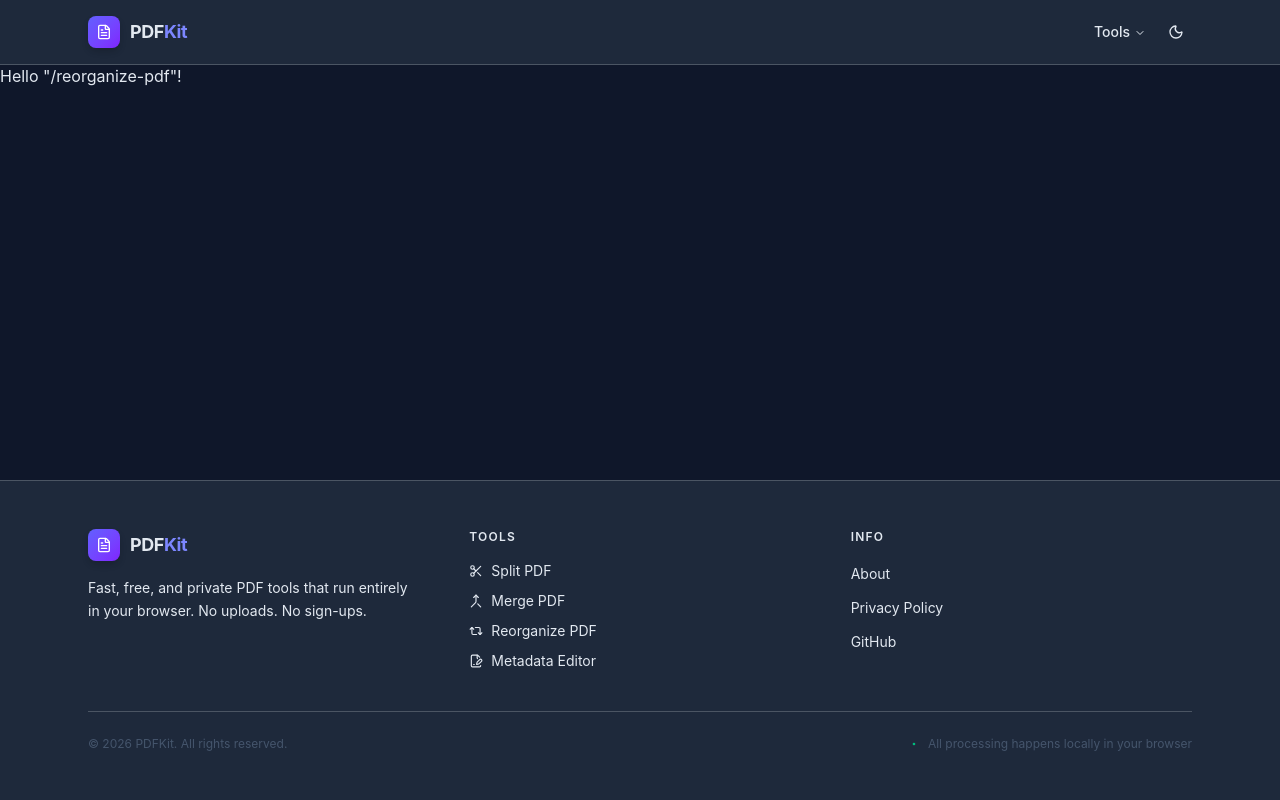
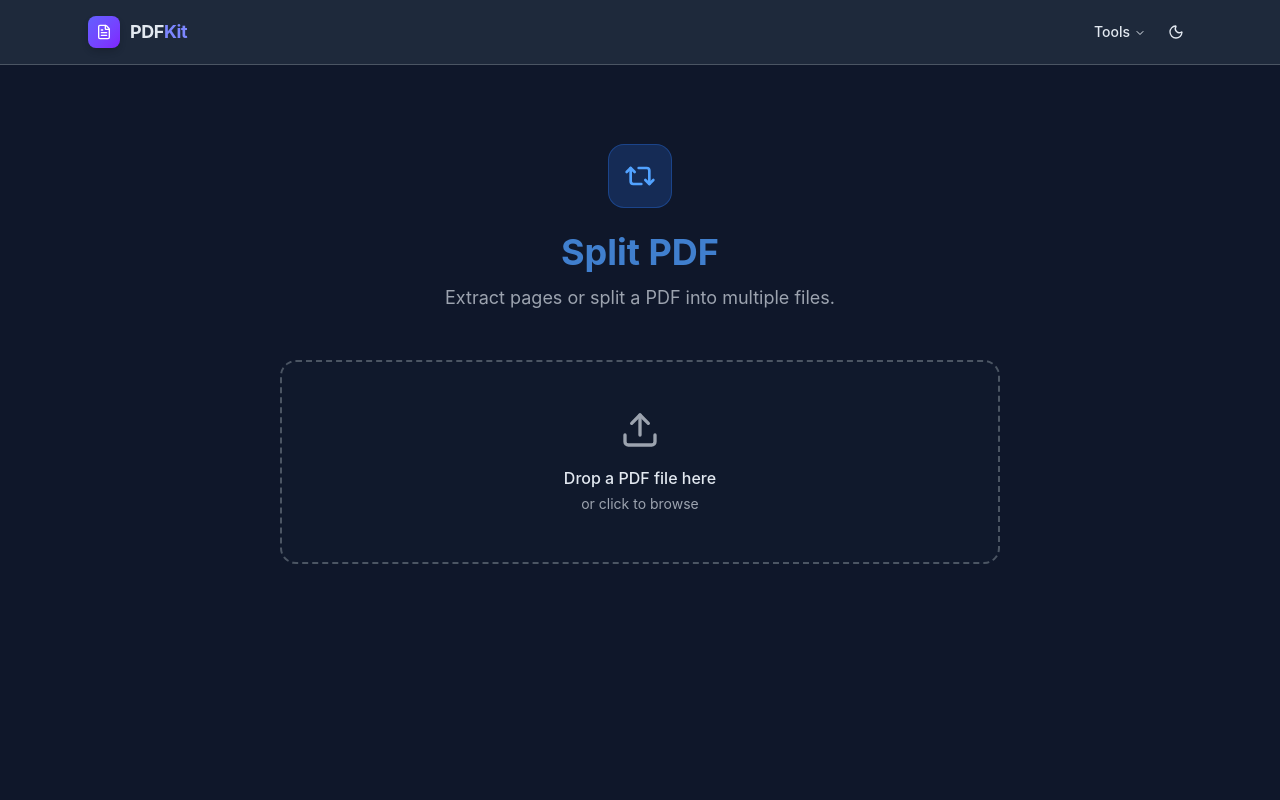
Before and after one commit to Siddhesh-Agarwal/pdf-kit, a React (Vite) app: page /reorganize-pdf in a window 1280 px wide. Shown: the top 800 px of the page. Built offline with nearby package versions, Linux system fonts and the light colour scheme.

Commit message:
Added filler `/reorganize-pdf` page

```diff
--- a/src/lib/pdf.ts
+++ b/src/lib/pdf.ts
@@ -1,11 +1,15 @@
 import { PDFDocument } from "pdf-lib";
+
+function getBlob(mergedBytes: Uint8Array<ArrayBufferLike>) {
+  const arr = new Uint8Array(mergedBytes);
+  return new Blob([arr], { type: "application/pdf" });
+}
 
 export async function mergePDFs(pdfs: File[]): Promise<Blob> {
   if (pdfs.length === 0) {
     return new Blob([], { type: "application/pdf" });
   }
   const mergedPdf = await PDFDocument.create();
-
   for (const pdf of pdfs) {
     const arrayBuffer = await pdf.arrayBuffer();
     const pdfDoc = await PDFDocument.load(arrayBuffer);
@@ -13,8 +17,7 @@ export async function mergePDFs(pdfs: File[]): Promise<Blob> {
     copiedPages.forEach((page) => mergedPdf.addPage(page));
   }
   const mergedBytes = await mergedPdf.save();
-
-  return new Blob([mergedBytes as BlobPart], { type: "application/pdf" });
+  return getBlob(mergedBytes);
 }
 
 export async function splitPDF(pdf: File, pageNumbers: number[]): Promise<Blob> {
@@ -23,8 +26,7 @@ export async function splitPDF(pdf: File, pageNumbers: number[]): Promise<Blob>
   const mergedPdf = await PDFDocument.create();
   copiedPages.forEach((page) => mergedPdf.addPage(page));
   const mergedBytes = await mergedPdf.save();
-
-  return new Blob([mergedBytes as BlobPart], { type: "application/pdf" });
+  return getBlob(mergedBytes);
 }
 
 export type Metadata = {
@@ -60,6 +62,5 @@ export async function setMetadata(pdf: File, metadata: Partial<Metadata>): Promi
   if (metadata.creationDate) pdfDoc.setCreationDate(metadata.creationDate);
   if (metadata.modificationDate) pdfDoc.setModificationDate(metadata.modificationDate);
   const mergedBytes = await pdfDoc.save();
-
-  return new Blob([mergedBytes as BlobPart], { type: "application/pdf" });
+  return getBlob(mergedBytes);
 }
--- a/src/routes/reorganize-pdf.tsx
+++ b/src/routes/reorganize-pdf.tsx
@@ -1,9 +1,50 @@
 import { createFileRoute } from "@tanstack/react-router";
+import { useState } from "react";
+import { DropZoneFileInput } from "@/components/DropZoneFileInput";
+import { FileItem } from "@/components/FileItem";
+import { Repeat2Icon } from "lucide-react";
 
 export const Route = createFileRoute("/reorganize-pdf")({
   component: RouteComponent,
 });
 
 function RouteComponent() {
-  return <div>Hello "/reorganize-pdf"!</div>;
+  const [file, setFile] = useState<File | null>(null);
+
+  const handleFileAdded = (newFiles: File[]) => {
+    if (newFiles.length > 0) setFile(newFiles[0]);
+  };
+
+  // blue theme
+  return (
+    <div className="min-h-screen">
+      <div className="max-w-3xl mx-auto px-6 py-20">
+        {/* Header */}
+        <div className="text-center mb-12">
+          <div className="inline-flex items-center justify-center w-16 h-16 rounded-2xl bg-blue-500/20 border border-blue-500/30 mb-6">
+            <Repeat2Icon className="w-8 h-8 text-blue-400" />
+          </div>
+          <h1 className="text-4xl font-bold text-blue-400/75 bg-clip-text mb-3">
+            Split PDF
+          </h1>
+          <p className="text-muted-foreground text-lg">
+            Extract pages or split a PDF into multiple files.
+          </p>
+        </div>
+
+        {/* Drop Zone */}
+        {!file ? (
+          <DropZoneFileInput
+            multiple={false}
+            onFilesChanged={handleFileAdded}
+          />
+        ) : (
+          <div className="space-y-6">
+            {/* Selected File Card */}
+            <FileItem file={file} onRemove={() => setFile(null)} />
+          </div>
+        )}
+      </div>
+    </div>
+  );
 }
```
